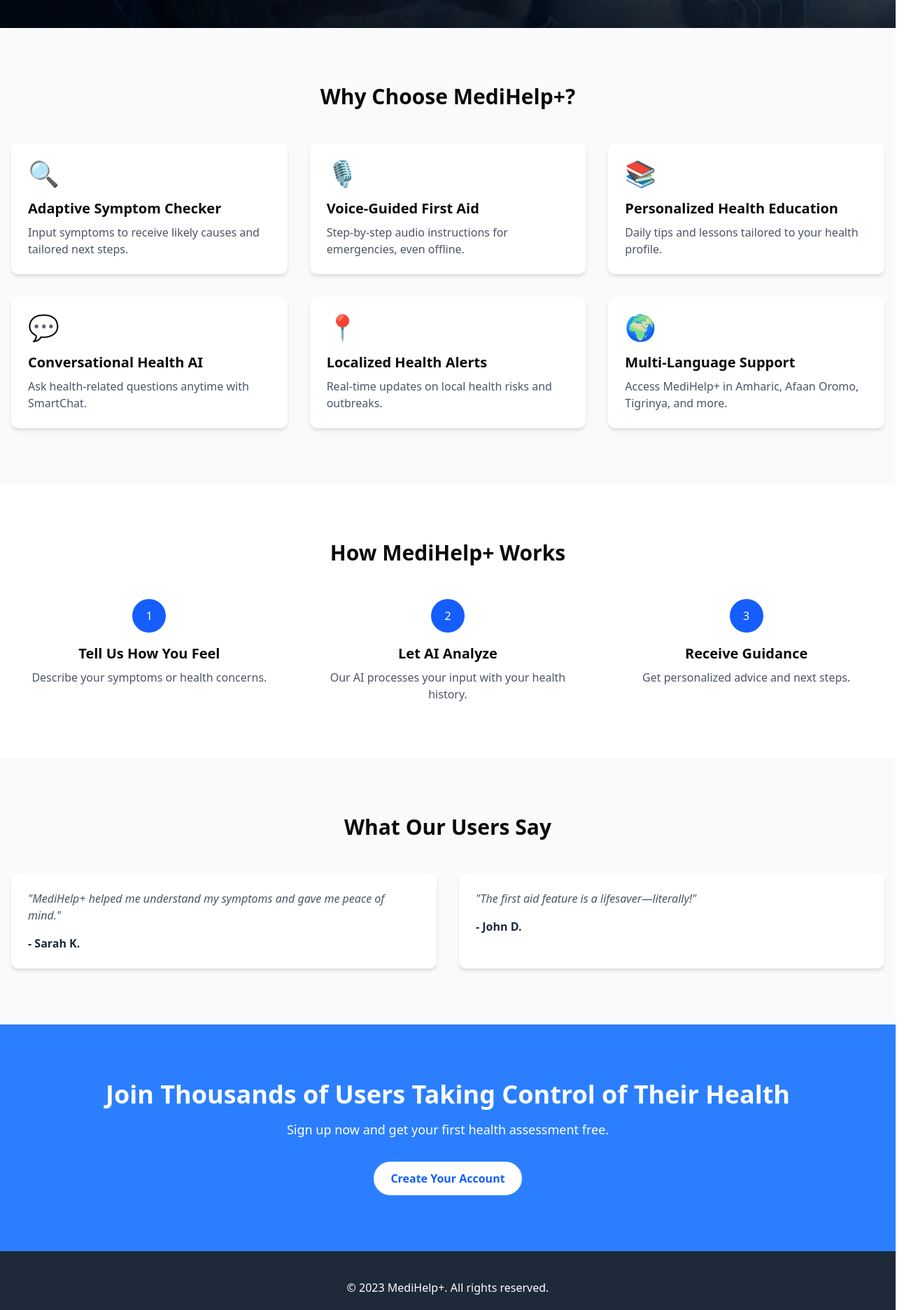
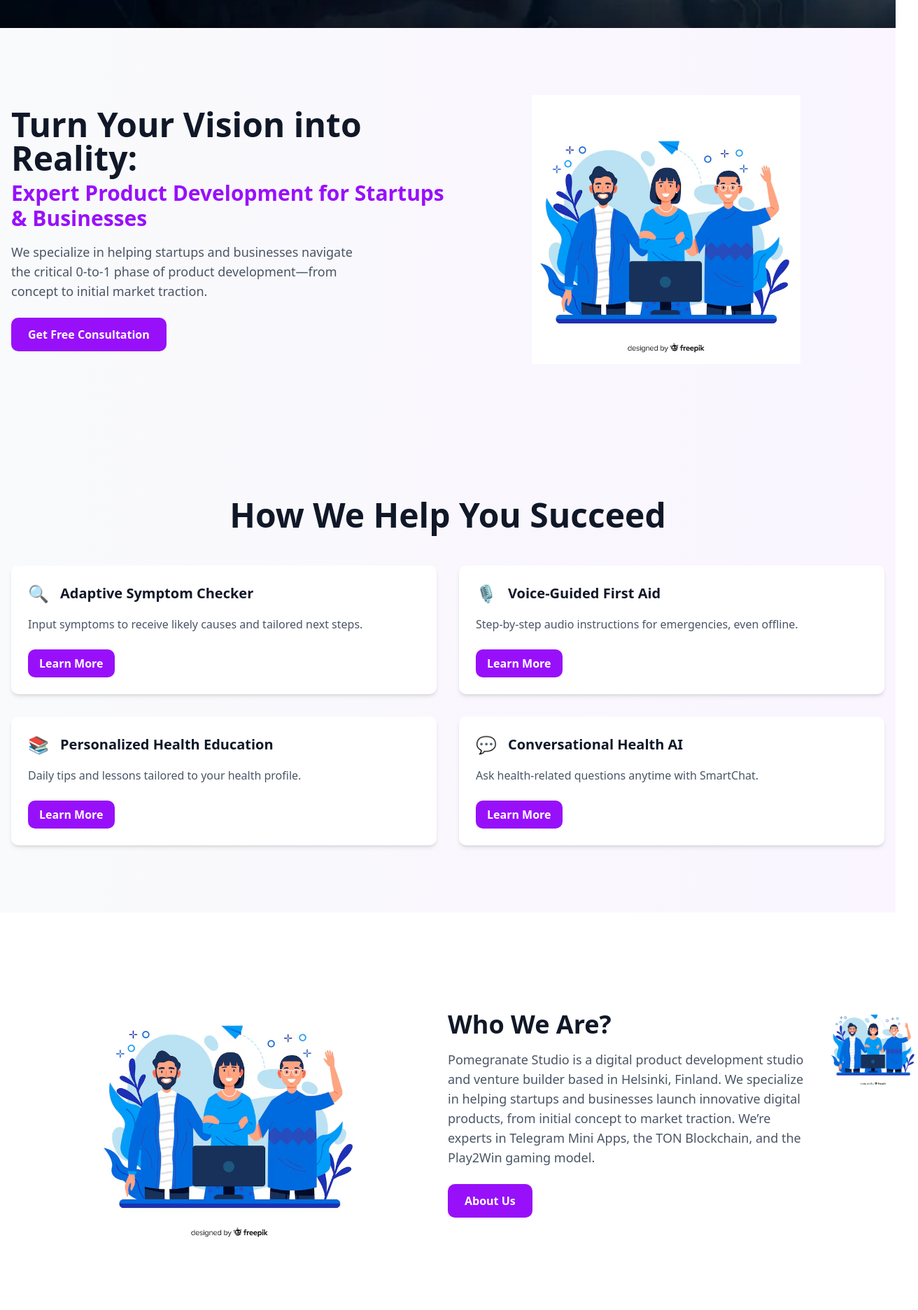
Before and after one commit to ellay21/Medihelp-Frontend, a React (Vite) app: page / in a window 1280 px wide. Shown: the part 760-2632 px from the top of the page at 70% size, 1312 px wide, since content can reach past the window. Built offline with nearby package versions, Linux system fonts and the light colour scheme; no server answers.

Commit message:
fix first aid page

```diff
--- a/src/components/Features.jsx
+++ b/src/components/Features.jsx
@@ -1,59 +1,171 @@
+import React from 'react';
+import illustrationImage from '../assets/about.jpg'; // Hero illustration
+import teamIllustration from '../assets/about.jpg'; // Team illustration for "Who We Are"
+import phoneGraphic from '../assets/about.jpg'; // Phone graphic for "Who We Are"
+// import HowItWorks from '../components/HowItWorks'; // Import HowItWorks component
 
-const Features = () => {
-  const features = [
+const Home = () => {
+  // Content data for easy updates
+  const content = {
+    about: {
+      hero: {
+        title: 'Turn Your Vision into Reality:',
+        subtitle: 'Expert Product Development for Startups & Businesses',
+        description: 'We specialize in helping startups and businesses navigate the critical 0-to-1 phase of product development—from concept to initial market traction.',
+        ctaButtonText: 'Get Free Consultation',
+        ctaLink: '/consultation',
+      },
+      whoWeAre: {
+        title: 'Who We Are?',
+        description: 'Pomegranate Studio is a digital product development studio and venture builder based in Helsinki, Finland. We specialize in helping startups and businesses launch innovative digital products, from initial concept to market traction. We’re experts in Telegram Mini Apps, the TON Blockchain, and the Play2Win gaming model.',
+        buttonText: 'About Us',
+        buttonLink: '/about-us',
+      },
+    },
+    howWeHelp: {
+      title: 'How We Help You Succeed',
+      sections: [
         {
+          buttonText: 'Learn More',
+          buttonLink: '/digital-product-development',
           title: "Adaptive Symptom Checker",
           icon: "🔍",
-      description:
-        "Input symptoms to receive likely causes and tailored next steps.",
+          description: "Input symptoms to receive likely causes and tailored next steps.",
         },
         {
           title: "Voice-Guided First Aid",
           icon: "🎙️",
-      description:
-        "Step-by-step audio instructions for emergencies, even offline.",
+          description: "Step-by-step audio instructions for emergencies, even offline.",
+          buttonText: 'Learn More',
+          buttonLink: '/co-founding-partnerships',
         },
         {
           title: "Personalized Health Education",
           icon: "📚",
           description: "Daily tips and lessons tailored to your health profile.",
+          buttonText: 'Learn More',
+          buttonLink: '/go-to-market-strategy',
         },
         {
           title: "Conversational Health AI",
           icon: "💬",
           description: "Ask health-related questions anytime with SmartChat.",
+          buttonText: 'Learn More',
+          buttonLink: '/play2win-competition',
         },
-    {
-      title: "Localized Health Alerts",
-      icon: "📍",
-      description: "Real-time updates on local health risks and outbreaks.",
+      ],
     },
-    {
-      title: "Multi-Language Support",
-      icon: "🌍",
-      description:
-        "Access MediHelp+ in Amharic, Afaan Oromo, Tigrinya, and more.",
-    },
-  ];
+  };
 
   return (
-    <div className="py-20 bg-gray-50">
-      <div className="container mx-auto px-4">
-        <h2 className="text-3xl font-bold text-center mb-12">
-          Why Choose MediHelp+?
+    <div className="flex flex-col bg-gray-50 font-sans">
+      {/* About Section */}
+      <section className="flex-1 flex items-center justify-center text-left px-4 py-16 md:py-24 bg-gradient-to-r from-gray-50 to-purple-50">
+        <div className="container mx-auto flex flex-col md:flex-row items-center justify-between">
+          {/* Text Content */}
+          <div className="md:w-1/2 mb-8 md:mb-0">
+            <h1 className="text-4xl md:text-5xl font-bold text-gray-900 mb-2">
+              {content.about.hero.title}
+            </h1>
+            <h2 className="text-2xl md:text-3xl font-semibold text-purple-600 mb-4">
+              {content.about.hero.subtitle}
             </h2>
-        <div className="grid grid-cols-1 md:grid-cols-3 gap-8">
-          {features.map((feature, index) => (
-            <div key={index} className="bg-white p-6 rounded-lg shadow-md">
-              <span className="text-4xl mb-4 block">{feature.icon}</span>
-              <h3 className="text-xl font-semibold mb-2">{feature.title}</h3>
-              <p className="text-gray-600">{feature.description}</p>
+            <p className="text-lg text-gray-600 max-w-lg mb-6">
+              {content.about.hero.description}
+            </p>
+            <a
+              href={content.about.hero.ctaLink}
+              className="inline-block bg-purple-600 text-white font-semibold py-3 px-6 rounded-lg hover:bg-purple-700 transition"
+              aria-label="Request a free consultation"
+            >
+              {content.about.hero.ctaButtonText}
+            </a>
+          </div>
+          {/* Hero Illustration */}
+          <div className="md:w-1/2 flex justify-center">
+            <img
+              src={illustrationImage}
+              alt="Illustration of professionals collaborating on product development"
+              className="w-64 h-64 md:w-96 md:h-96 object-contain"
+            />
+          </div>
+        </div>
+      </section>
+
+      {/* How We Help Section */}
+      <section className="px-4 py-16 md:py-24 bg-gradient-to-r from-gray-50 to-purple-50">
+        <div className="container mx-auto">
+          <h2 className="text-4xl md:text-5xl font-bold text-gray-900 text-center mb-12">
+            {content.howWeHelp.title}
+          </h2>
+          <div className="grid grid-cols-1 md:grid-cols-2 gap-8">
+            {content.howWeHelp.sections.map((section, index) => (
+              <div
+                key={index}
+                className="bg-white p-6 rounded-lg shadow-md hover:shadow-lg transition-shadow"
+              >
+                <div className="flex items-center mb-4">
+                  <span className="text-2xl text-yellow-500 mr-4" role="img" aria-label={section.title}>
+                    {section.icon}
+                  </span>
+                  <h3 className="text-xl font-semibold text-gray-900">
+                    {section.title}
+                  </h3>
+                </div>
+                <p className="text-gray-600 mb-6">{section.description}</p>
+                <a
+                  href={section.buttonLink}
+                  className="inline-block bg-purple-600 text-white font-semibold py-2 px-4 rounded-lg hover:bg-purple-700 transition"
+                  aria-label={`Learn more about ${section.title}`}
+                >
+                  {section.buttonText}
+                </a>
               </div>
             ))}
           </div>
         </div>
+      </section>
+
+      {/* How It Works Section */}
+      {/* <HowItWorks /> Adding HowItWorks component here */}
+
+      {/* Who We Are Section */}
+      <section className="flex items-center justify-center text-left px-4 py-16 md:py-24 bg-white">
+        <div className="container mx-auto flex flex-col md:flex-row items-center justify-between">
+          {/* Team Illustration */}
+          <div className="md:w-1/2 flex justify-center mb-8 md:mb-0">
+            <img
+              src={teamIllustration}
+              alt="Illustration of the Pomegranate Studio team"
+              className="w-64 h-64 md:w-96 md:h-96 object-contain"
+            />
+          </div>
+          {/* Text Content */}
+          <div className="md:w-1/2 relative">
+            <h2 className="text-3xl md:text-4xl font-bold text-gray-900 mb-4">
+              {content.about.whoWeAre.title}
+            </h2>
+            <p className="text-lg text-gray-600 max-w-lg mb-6">
+              {content.about.whoWeAre.description}
+            </p>
+            <a
+              href={content.about.whoWeAre.buttonLink}
+              className="inline-block bg-purple-600 text-white font-semibold py-3 px-6 rounded-lg hover:bg-purple-700 transition"
+              aria-label="Learn more about us"
+            >
+              {content.about.whoWeAre.buttonText}
+            </a>
+            {/* Phone Graphic */}
+            <img
+              src={phoneGraphic}
+              alt="Telegram Mini App on phone"
+              className="absolute hidden md:block top-0 right-0 w-32 h-48 object-contain transform translate-x-12 -translate-y-12"
+            />
+          </div>
+        </div>
+      </section>
     </div>
   );
 };
 
-export default Features;
+export default Home;
--- a/src/components/Hero.jsx
+++ b/src/components/Hero.jsx
@@ -1,6 +1,6 @@
 import heroBg from "../assets/hero-bg.png";
 import NavBar from "./NavBar";
-
+import { Link } from "react-router-dom";
 const Hero = () => {
   return (
     <div
@@ -21,9 +21,11 @@ const Hero = () => {
           MediHelp+ provides personalized health insights, emergency guidance,
           and daily wellness coaching—all in one platform.
         </p>
-        <button className="bg-white text-blue-600 px-6 py-3 rounded-full font-semibold hover:bg-blue-100 transition">
-          Get Started for Free
-        </button>
+        <Link to="/signup">
+          <button className="bg-white text-blue-600 px-6 py-3 rounded-full font-semibold hover:bg-blue-100 transition">
+            Get Started for Free
+          </button>
+        </Link>
       </div>
     </div>
   );
--- a/src/pages/FirstAidList.jsx
+++ b/src/pages/FirstAidList.jsx
@@ -1,6 +1,8 @@
 import React, { useState, useEffect } from "react";
 import { getFirstAid, searchFirstAid } from "../services/api";
+
 import NavBar from "../components/NavBar";
+
 const FirstAidList = () => {
   const [firstAidGuides, setFirstAidGuides] = useState([]);
   const [searchTerm, setSearchTerm] = useState("");
@@ -21,9 +23,14 @@ const FirstAidList = () => {
       const response = query
         ? await searchFirstAid(query)
         : await getFirstAid();
-      setFirstAidGuides(response.data);
+      // Handle both direct array and paginated response
+      const guides = Array.isArray(response.data)
+        ? response.data
+        : response.data.results || [];
+      setFirstAidGuides(guides);
     } catch (err) {
       setError(err.message || "Failed to fetch first aid guides");
+      setFirstAidGuides([]); // Ensure firstAidGuides is an array on error
     } finally {
       setLoading(false);
     }
@@ -54,7 +61,7 @@ const FirstAidList = () => {
   return (
     <>
       <NavBar />
-      <div className="container mx-auto p-4">
+      <div className="container mx-auto p-4 mt-15">
         <div className="flex justify-between items-center mb-6">
           <h2 className="text-2xl font-bold text-gray-800">First Aid Guides</h2>
           <div className="relative w-64">
@@ -68,7 +75,7 @@ const FirstAidList = () => {
             {searchTerm && (
               <button
                 onClick={clearSearch}
-                className="absolute right-2 top-1/2 transform -translate-y-1/2 text-gray-500 hover:text-gray-700"
+                className="absolute right-2  transform -translate-y-1/2 text-gray-500 hover:text-gray-700"
               >
                 ✕
               </button>
```
Also changed, not shown: src/assets/about.jpg (added). Lines whose indentation alone changed are shown as unchanged.
